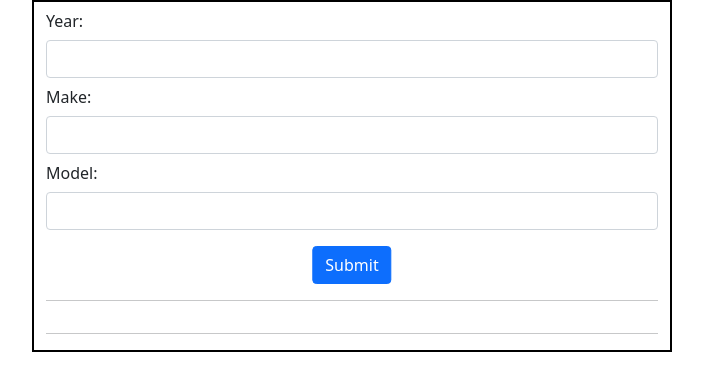
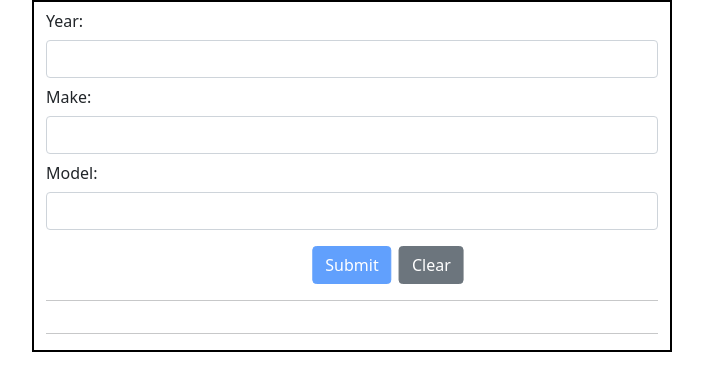
Before and after one commit to roryliberty/autotracker, an Angular app: page / in a window 1280 px wide. Shown: the top 390 px of the page, without its empty margins (288-991 px from the left). Built offline with nearby package versions, Linux system fonts and the light colour scheme.

Commit message:
Set up Reactive Form and it now seems to be working; Added Clear button to clear the loadedAutos array;

```diff
--- a/src/app/app.component.html
+++ b/src/app/app.component.html
@@ -2,15 +2,14 @@
 <div class="container-fluid" style="width: 50%; margin: 0 auto; border: solid black 2px">
   <div class="row">
     <div class="col">
-      <form #carForm="ngForm" (ngSubmit)="onSubmit(carForm.value)">
+      <form [formGroup]="autoForm" (ngSubmit)="onSubmit(autoForm.value)">
         <div class="form-group">
           <label class="col-form-label" for="year">Year: </label>
           <div class="col">
             <input type="text"
                    class="form-control"
                    id="year"
-                   ngModel
-                   name="year"
+                   formControlName="year"
                    required
             />
           </div>
@@ -22,8 +21,8 @@
             <input type="text"
                    id="make"
                    class="form-control"
-                   ngModel
-                   name="make"
+                   formControlName="make"
+                   required
             />
           </div>
         </div>
@@ -34,14 +33,20 @@
             <input type="text"
                    id="model"
                    class="form-control"
-                   ngModel
-                   name="model"
+                   formControlName="model"
+                   required
             />
           </div>
         </div>
         <div class="col">
           <button type="submit"
-                  class="btn btn-primary mt-3 position-relative start-50 translate-middle-x">Submit</button>
+                  class="btn btn-primary mt-3 position-relative start-50 translate-middle-x"
+                  [disabled]="!autoForm.valid" >Submit
+          </button>
+          <button type="reset"
+                  class="btn btn-secondary mt-3 position-relative start-50 translate-middle-x"
+                  (click)="onClear()">Clear
+          </button>
         </div>
       </form>
       <hr>
--- a/src/app/app.component.ts
+++ b/src/app/app.component.ts
@@ -1,5 +1,6 @@
-import { Component } from '@angular/core';
+import { Component, ViewChild } from '@angular/core';
 import { AutoModel } from "./auto.model";
+import { FormBuilder, FormGroup, NgForm } from "@angular/forms";
 
 @Component({
   selector: 'app-root',
@@ -7,10 +8,31 @@ import { AutoModel } from "./auto.model";
   styleUrls: ['./app.component.css']
 })
 export class AppComponent {
+  autoForm = this.fb.group({
+    year: [''],
+    make: [''],
+    model: ['']
+  })
   loadedAutos: AutoModel[] = [];
 
-  onSubmit(autoData: AutoModel) {
+  constructor(private fb: FormBuilder) {
+  }
+
+  onSubmit(auto: AutoModel) {
     // Save form data to loadedAutos array
-    this.loadedAutos.push(autoData)
+    this.loadedAutos.push(auto);
+    // Clear form fields
+    this.autoForm.reset();
+    // log to console
+    console.log(this.loadedAutos);
+  }
+
+  onClear() {
+    // Clear form fields
+    this.autoForm.reset();
+    // Clear loadedAutos array
+    this.loadedAutos.splice(0);
+    // log to console
+    console.log(this.loadedAutos);
   }
 }
```
